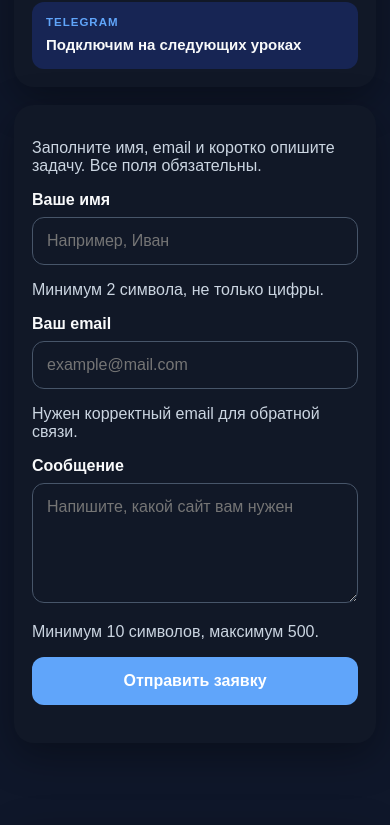
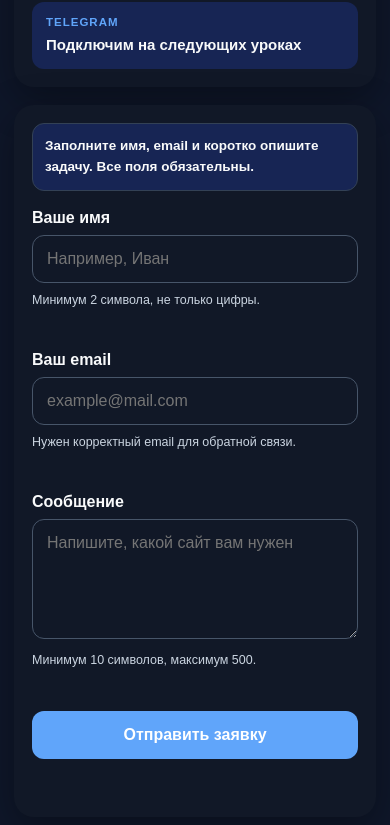
Before and after one commit to nefrit333-cpu/my-first-site, a website: page index.html in a window 390 px wide. Shown: the part 9500-10325 px from the top of the page. Drawn offline with Linux system fonts and the light colour scheme.

Commit message:
Добавил стили для состояний контактной формы

```diff
--- a/projects.css
+++ b/projects.css
@@ -217,6 +217,75 @@
 .projects-section .project-link:hover {
   background: var(--color-accent-dark);
   border-color: var(--color-accent-dark);
+}
+
+.form-help {
+  margin: 0 0 22px;
+  padding: 14px 16px;
+  border: 1px solid var(--color-border);
+  border-radius: var(--radius-small);
+  background: var(--color-accent-soft);
+  color: var(--color-text);
+  font-size: 14px;
+  font-weight: 700;
+  line-height: 1.55;
+}
+
+.form-hint {
+  margin: 8px 0 0;
+  color: var(--color-muted);
+  font-size: 13px;
+  line-height: 1.45;
+}
+
+.form-field-message {
+  min-height: 20px;
+  margin: 6px 0 0;
+  color: #dc2626;
+  font-size: 13px;
+  font-weight: 700;
+  line-height: 1.45;
+}
+
+.form-group input.form-field-error,
+.form-group textarea.form-field-error {
+  border-color: #dc2626;
+  background: rgba(220, 38, 38, 0.08);
+}
+
+.form-group input.form-field-error:focus,
+.form-group textarea.form-field-error:focus {
+  border-color: #dc2626;
+  box-shadow: 0 0 0 4px rgba(220, 38, 38, 0.14);
+}
+
+.form-message {
+  min-height: 24px;
+  margin-top: 16px;
+  font-size: 14px;
+  font-weight: 800;
+  line-height: 1.5;
+}
+
+.form-message-error {
+  color: #dc2626;
+}
+
+.form-message-success {
+  color: var(--color-accent);
+}
+
+.button-loading,
+.button:disabled {
+  opacity: 0.7;
+  cursor: not-allowed;
+  transform: none;
+}
+
+.button-loading:hover,
+.button:disabled:hover {
+  transform: none;
+  box-shadow: var(--shadow-button);
 }
 
 :focus:not(:focus-visible) {
@@ -623,6 +692,21 @@
     font-size: 15px;
   }
 
+  .form-help {
+    margin-bottom: 18px;
+    padding: 13px 14px;
+    font-size: 13.5px;
+  }
+
+  .form-hint,
+  .form-field-message {
+    font-size: 12.5px;
+  }
+
+  .form-message {
+    font-size: 13.5px;
+  }
+
   .form-group {
     margin-bottom: 16px;
   }
@@ -788,6 +872,10 @@
     font-size: 11.5px;
   }
 
+  .form-help {
+    padding: 12px;
+  }
+
   .release-actions {
     gap: 12px;
   }
@@ -884,6 +972,13 @@
     padding: 6px 8px;
   }
 
+  .form-help,
+  .form-hint,
+  .form-field-message,
+  .form-message {
+    font-size: 12px;
+  }
+
   .modal-content {
     width: calc(100% - 20px);
     padding: 26px 18px;
```
